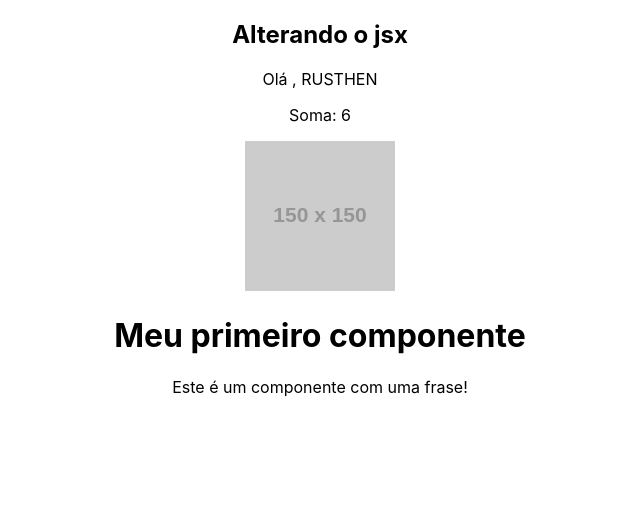
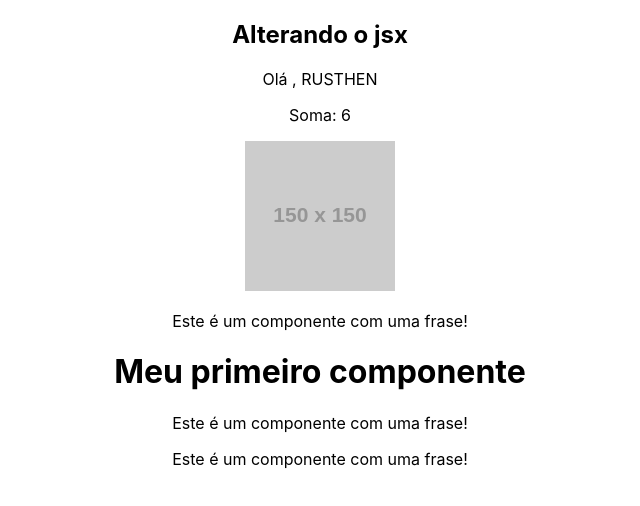
Before and after one commit to RusthenRonald/React, a React (Create React App) app in the folder novo-projeto/: page / in a window 1280 px wide. Shown: the top 506 px of the page, without its empty margins (320-960 px from the left). Built offline with nearby package versions, Linux system fonts and the light colour scheme.

Commit message:
reutilizando componenentes

```diff
--- a/novo-projeto/src/App.js
+++ b/novo-projeto/src/App.js
@@ -1,7 +1,6 @@
 
 import './App.css';
 import HelloWorld from './components/HelloWorld'
-import Frase from './components/Frase';
 
 function App() {
 
@@ -21,7 +20,6 @@ function App() {
      <p>Soma: {sum(2,4)}</p>
      <img src={url} alt="imagem"></img>
      <HelloWorld/>
-     <Frase/>
     </div>
   );
 }
--- a/novo-projeto/src/components/HelloWorld.js
+++ b/novo-projeto/src/components/HelloWorld.js
@@ -1,7 +1,11 @@
+import Frase from './Frase'
 function HelloWorld(){
     return (
         <div>
+             <Frase/>
             <h1>Meu primeiro componente</h1>
+            <Frase/>
+            <Frase/>
         </div>
     )
 }
```
